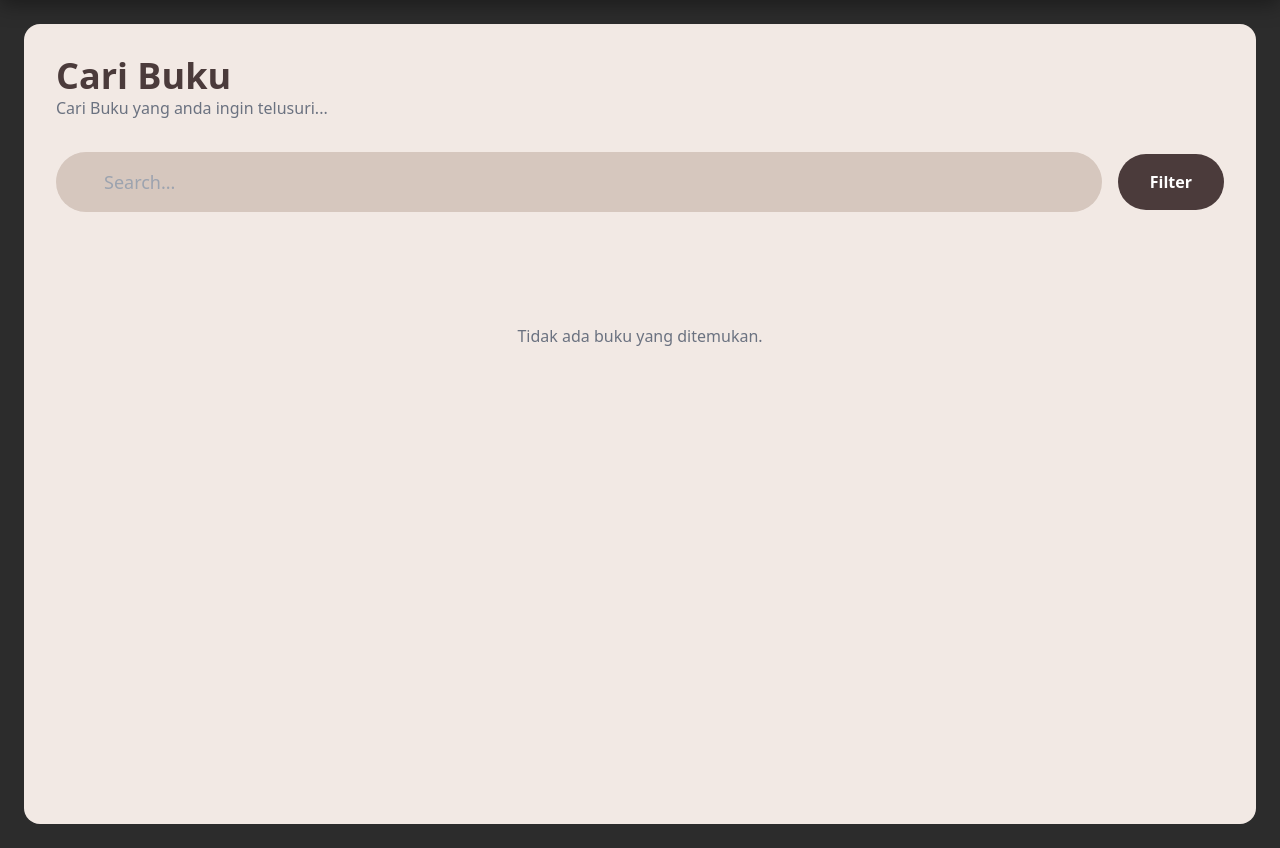
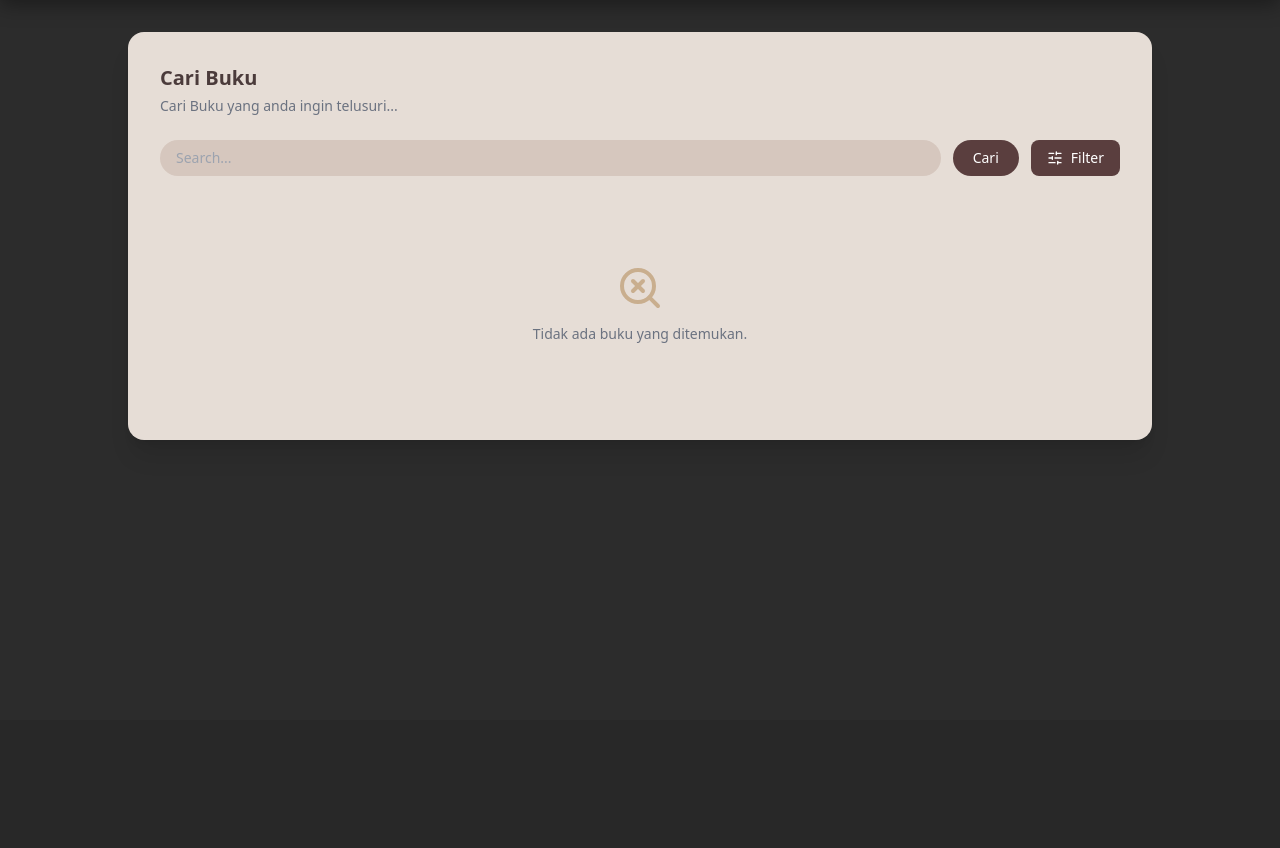
Before and after one commit to faiq191/PBL_ALinea, a Laravel app: template resources/views/perpustakaan.blade.php in a window 1280 px wide. Shown: the part 80-928 px from the top of the page. After the commit the page ends 520 px from the top, so only its background shows below. Run offline with Laravel 12, Linux system fonts and the light colour scheme; the template is opened without the code that fills it, so the values that code supplies are empty; some libraries are stand-ins or nearby versions.

Commit message:
fixing inconsistency

```diff
--- a/resources/views/books/create.blade.php
+++ b/resources/views/books/create.blade.php
@@ -122,7 +122,7 @@
                     </div>
                 </div>
 
-                <div x-show="mode === 'manual' || mode === 'google'" x-transition class="space-y-6">
+                <div x-show="mode === 'manual'" x-transition class="space-y-6">
                     <div class="grid grid-cols-3 gap-4">
                         <div>
                             <label class="block text-sm font-bold text-[#4b3b3b] mb-2">Tipe</label>
--- a/resources/views/perpustakaan.blade.php
+++ b/resources/views/perpustakaan.blade.php
@@ -4,133 +4,131 @@
 <head>
     <title>Perpustakaan</title>
     <script src="https://cdn.tailwindcss.com"></script>
+    <script src="https://unpkg.com/lucide@latest"></script>
     <script defer src="https://unpkg.com/alpinejs@3.x.x/dist/cdn.min.js"></script>
+    <style>
+        [x-cloak] { display: none !important; }
+    </style>
 </head>
 
-<body class="bg-[#2c2c2c]" x-data="{ filterOpen: false }">
+<body class="bg-[#2c2c2c] min-h-screen">
 
     <x-header />
 
-    <div class="p-6">
-        <div class="bg-[#f2e9e4] rounded-2xl p-8 relative min-h-screen">
+    <div class="p-8 flex justify-center">
+        <div class="w-full max-w-5xl space-y-8">
 
-            <div class="mb-8">
-                <h1 class="text-4xl font-bold text-[#4b3b3b]">Cari Buku</h1>
-                <p class="text-gray-500">Cari Buku yang anda ingin telusuri...</p>
+            <div class="bg-[#e6ddd6] rounded-2xl p-8 shadow-xl">
+                <div class="flex items-center justify-between mb-1">
+                    <h1 class="text-xl font-semibold text-[#4b3b3b]">Cari Buku</h1>
                 </div>
+                <p class="text-sm text-gray-500 mb-6">Cari Buku yang anda ingin telusuri...</p>
 
-            <form method="GET" action="/perpustakaan" class="mb-12" x-data="{
-                menuOpen: null,
-                toggle(menu) { this.menuOpen = this.menuOpen === menu ? null : menu }
-            }">
-                <div class="flex items-center gap-4 mb-6">
-                    <div class="relative flex-1">
-                        <input type="text" name="search" value="{{ request('search') }}" placeholder="Search..."
-                            class="w-full bg-[#d6c7be] rounded-full py-4 px-12 outline-none text-lg">
-                        <div class="absolute left-5 top-4 opacity-50"></div>
-                    </div>
+                <form method="GET" action="/perpustakaan">
+                    <div class="flex items-center gap-3 mb-6">
+                        <input type="text" name="search" value="{{ request('search') }}"
+                            placeholder="Search..."
+                            class="flex-1 px-4 py-2 rounded-full bg-[#d6c7be] outline-none text-sm placeholder-gray-400">
 
-                    <button type="button" @click="filterOpen = !filterOpen"
-                        class="bg-[#4b3b3b] text-white px-8 py-4 rounded-full flex items-center gap-2 font-bold hover:bg-[#3a2e2e] transition">
-                        Filter
+                        <button type="submit"
+                            class="bg-[#5a3e3e] text-white px-5 py-2 rounded-full text-sm hover:bg-[#4a3333] transition">
+                            Cari
+                        </button>
+
+                        <div x-data="{ open: false }">
+                            <button type="button" @click="open = true"
+                                class="bg-[#5a3e3e] text-white px-4 py-2 rounded-lg text-sm hover:bg-[#4a3333] transition flex items-center gap-2">
+                                <i data-lucide="sliders-horizontal" class="w-4 h-4"></i> Filter
+                            </button>
+
+                            <div x-show="open" x-transition x-cloak
+                                class="fixed inset-0 bg-black/50 flex items-center justify-center z-50">
+                                <div class="bg-white p-6 rounded-2xl w-full max-w-2xl shadow-xl max-h-[90vh] overflow-y-auto" @click.away="open = false">
+                                    <div class="flex items-center justify-between mb-4">
+                                        <h3 class="font-bold text-[#4b3b3b]">Filter Pencarian</h3>
+                                        <button type="button" @click="open = false"
+                                            class="text-gray-400 hover:text-gray-600">
+                                            <i data-lucide="x" class="w-4 h-4"></i>
                                         </button>
                                     </div>
 
-                <div x-show="filterOpen" x-transition x-cloak
-                    class="absolute z-20 mt-4 bg-[#e6ddd6] p-8 rounded-[2.5rem] shadow-2xl border-8 border-[#f2e9e4] w-full max-w-4xl">
-
-                    <div class="flex flex-wrap gap-3 items-center">
-                        <div class="relative">
-                            <button type="button" @click="toggle('genres')"
-                                class="bg-[#5a3e3e] text-white px-6 py-3 rounded-2xl text-sm font-bold flex items-center gap-2">
-                                Genres <span :class="menuOpen === 'genres' ? 'rotate-180' : ''" class="transition-transform">▼</span>
-                            </button>
-                            <div x-show="menuOpen === 'genres'" @click.away="menuOpen = null"
-                                class="absolute z-30 mt-2 bg-[#5a3e3e] p-6 rounded-3xl shadow-xl w-[500px]">
-                                <h4 class="text-white font-bold mb-4">Genre</h4>
-                                <div class="grid grid-cols-3 gap-y-3 gap-x-4">
+                                    <div class="space-y-6">
+                                        <div>
+                                            <label class="block text-xs font-semibold text-gray-500 mb-2 uppercase tracking-wide">Genre</label>
+                                            <div class="grid grid-cols-3 gap-2">
                                                 @foreach($genres as $g)
-                                    <label class="flex items-center gap-2 text-white text-sm cursor-pointer">
+                                                <label class="flex items-center gap-2 text-[#4b3b3b] text-sm cursor-pointer">
                                                     <input type="checkbox" name="genre_ids[]" value="{{ $g->id }}"
                                                         {{ is_array(request('genre_ids')) && in_array($g->id, request('genre_ids')) ? 'checked' : '' }}
-                                            class="w-5 h-5 rounded border-none bg-white checked:bg-[#d9c2a3] focus:ring-0">
-                                        {{ $g->name }}
+                                                        class="w-4 h-4 rounded border-gray-300 text-[#5a3e3e] focus:ring-[#5a3e3e]">
+                                                    <span class="truncate">{{ $g->name }}</span>
                                                 </label>
                                                 @endforeach
                                             </div>
                                         </div>
-                        </div>
 
-                        <div class="relative">
-                            <button type="button" @click="toggle('types')"
-                                class="bg-[#5a3e3e] text-white px-6 py-3 rounded-2xl text-sm font-bold flex items-center gap-2">
-                                Tipe <span :class="menuOpen === 'types' ? 'rotate-180' : ''" class="transition-transform">▼</span>
-                            </button>
-                            <div x-show="menuOpen === 'types'" @click.away="menuOpen = null"
-                                class="absolute z-30 mt-2 bg-[#5a3e3e] p-6 rounded-3xl shadow-xl w-64">
-                                <h4 class="text-white font-bold mb-4">Type</h4>
-                                <div class="space-y-3">
+                                        <div class="grid grid-cols-3 gap-6">
+                                            <div>
+                                                <label class="block text-xs font-semibold text-gray-500 mb-2 uppercase tracking-wide">Tipe</label>
+                                                <div class="space-y-2 max-h-40 overflow-y-auto">
                                                     @foreach($types as $t)
-                                    <label class="flex items-center gap-2 text-white text-sm cursor-pointer">
+                                                    <label class="flex items-center gap-2 text-[#4b3b3b] text-sm cursor-pointer">
                                                         <input type="checkbox" name="type_ids[]" value="{{ $t->id }}"
                                                             {{ is_array(request('type_ids')) && in_array($t->id, request('type_ids')) ? 'checked' : '' }}
-                                            class="w-5 h-5 rounded border-none bg-white checked:bg-[#d9c2a3]">
+                                                            class="w-4 h-4 rounded border-gray-300 text-[#5a3e3e] focus:ring-[#5a3e3e]">
                                                         {{ $t->name }}
                                                     </label>
                                                     @endforeach
                                                 </div>
                                             </div>
-                        </div>
 
-                        <div class="relative">
-                            <button type="button" @click="toggle('demo')"
-                                class="bg-[#5a3e3e] text-white px-6 py-3 rounded-2xl text-sm font-bold flex items-center gap-2">
-                                Demografis <span :class="menuOpen === 'demo' ? 'rotate-180' : ''" class="transition-transform">▼</span>
-                            </button>
-                            <div x-show="menuOpen === 'demo'" @click.away="menuOpen = null"
-                                class="absolute z-30 mt-2 bg-[#5a3e3e] p-6 rounded-3xl shadow-xl w-64">
-                                <h4 class="text-white font-bold mb-4">Demografis</h4>
-                                <div class="space-y-3">
+                                            <div>
+                                                <label class="block text-xs font-semibold text-gray-500 mb-2 uppercase tracking-wide">Demografis</label>
+                                                <div class="space-y-2 max-h-40 overflow-y-auto">
                                                     @foreach($demographics as $d)
-                                    <label class="flex items-center gap-2 text-white text-sm cursor-pointer">
+                                                    <label class="flex items-center gap-2 text-[#4b3b3b] text-sm cursor-pointer">
                                                         <input type="checkbox" name="demo_ids[]" value="{{ $d->id }}"
                                                             {{ is_array(request('demo_ids')) && in_array($d->id, request('demo_ids')) ? 'checked' : '' }}
-                                            class="w-5 h-5 rounded border-none bg-white checked:bg-[#d9c2a3]">
+                                                            class="w-4 h-4 rounded border-gray-300 text-[#5a3e3e] focus:ring-[#5a3e3e]">
                                                         {{ $d->name }}
                                                     </label>
                                                     @endforeach
                                                 </div>
                                             </div>
-                        </div>
 
-                        <div class="relative">
-                            <button type="button" @click="toggle('year')"
-                                class="bg-[#5a3e3e] text-white px-6 py-3 rounded-2xl text-sm font-bold flex items-center gap-2">
-                                Tahun Rilis <span :class="menuOpen === 'year' ? 'rotate-180' : ''" class="transition-transform">▼</span>
-                            </button>
-                            <div x-show="menuOpen === 'year'" @click.away="menuOpen = null"
-                                class="absolute z-30 mt-2 bg-[#5a3e3e] p-6 rounded-3xl shadow-xl w-64">
-                                <h4 class="text-white font-bold mb-4">Tahun Rilis</h4>
-                                <div class="space-y-3">
+                                            <div>
+                                                <label class="block text-xs font-semibold text-gray-500 mb-2 uppercase tracking-wide">Tahun Rilis</label>
+                                                <div class="space-y-2 max-h-40 overflow-y-auto">
                                                     @foreach($years->take(10) as $y)
-                                    <label class="flex items-center gap-2 text-white text-sm cursor-pointer">
+                                                    <label class="flex items-center gap-2 text-[#4b3b3b] text-sm cursor-pointer">
                                                         <input type="checkbox" name="year_ids[]" value="{{ $y->id }}"
                                                             {{ is_array(request('year_ids')) && in_array($y->id, request('year_ids')) ? 'checked' : '' }}
-                                            class="w-5 h-5 rounded border-none bg-white checked:bg-[#d9c2a3]">
+                                                            class="w-4 h-4 rounded border-gray-300 text-[#5a3e3e] focus:ring-[#5a3e3e]">
                                                         {{ $y->year }}
                                                     </label>
                                                     @endforeach
                                                 </div>
                                             </div>
                                         </div>
+                                    </div>
 
-                        <div class="flex gap-2 ml-auto">
-                            <a href="/perpustakaan" class="bg-red-600 text-white p-4 rounded-2xl hover:bg-red-700 transition flex items-center">
-                                Reset
+                                    <div class="flex justify-between mt-8 pt-4 border-t border-gray-100">
+                                        <a href="/perpustakaan"
+                                            class="text-sm text-red-500 hover:text-red-700 font-medium transition">
+                                            Reset Filter
                                         </a>
-                            <button type="submit" class="bg-[#4b3b3b] text-white px-8 py-4 rounded-2xl font-bold flex items-center gap-2 hover:bg-[#3a2e2e] transition">
+                                        <div class="flex gap-2">
+                                            <button type="button" @click="open = false"
+                                                class="px-4 py-2 text-sm text-gray-500 hover:text-gray-700 transition">
+                                                Batal
+                                            </button>
+                                            <button type="submit" @click="open = false"
+                                                class="bg-[#5a3e3e] text-white px-5 py-2 rounded-lg text-sm hover:bg-[#4a3333] transition">
                                                 Terapkan
                                             </button>
+                                        </div>
+                                    </div>
+                                </div>
                             </div>
                         </div>
                     </div>
@@ -150,18 +148,18 @@
                                 :google-url="$book->google_url ?? '#'"
                             />
                         @empty
-                        <div class="col-span-4 text-center py-16 text-gray-500">
-                            Tidak ada buku yang ditemukan.
+                            <div class="col-span-4 flex flex-col items-center justify-center py-16 text-center">
+                                <i data-lucide="search-x" class="w-12 h-12 text-[#c9ae8e] mb-3"></i>
+                                <p class="text-gray-500 text-sm">Tidak ada buku yang ditemukan.</p>
                             </div>
                         @endforelse
                     </div>
                 @else
                     @foreach($booksByGenre as $genre => $genreBooks)
-                    <div class="mb-12">
+                        <div class="mb-10 last:mb-0">
                             <div class="flex justify-between items-end mb-4">
-                            <h3 class="text-2xl font-bold text-[#4b3b3b]">{{ $genre }}</h3>
+                                <h3 class="text-xl font-bold text-[#4b3b3b]">{{ $genre }}</h3>
                             </div>
-                        <hr class="border-[#d6c7be] mb-6">
                             <div class="grid grid-cols-4 gap-6">
                                 @foreach($genreBooks as $book)
                                     <x-book-card
@@ -182,6 +180,10 @@
 
             </div>
         </div>
+    </div>
+
+    <script>lucide.createIcons();</script>
+
 </body>
 
 </html>
```
Also changed, not shown: resources/views/components/book-card.blade.php (+8 -3 lines). Lines whose indentation alone changed are shown as unchanged.
